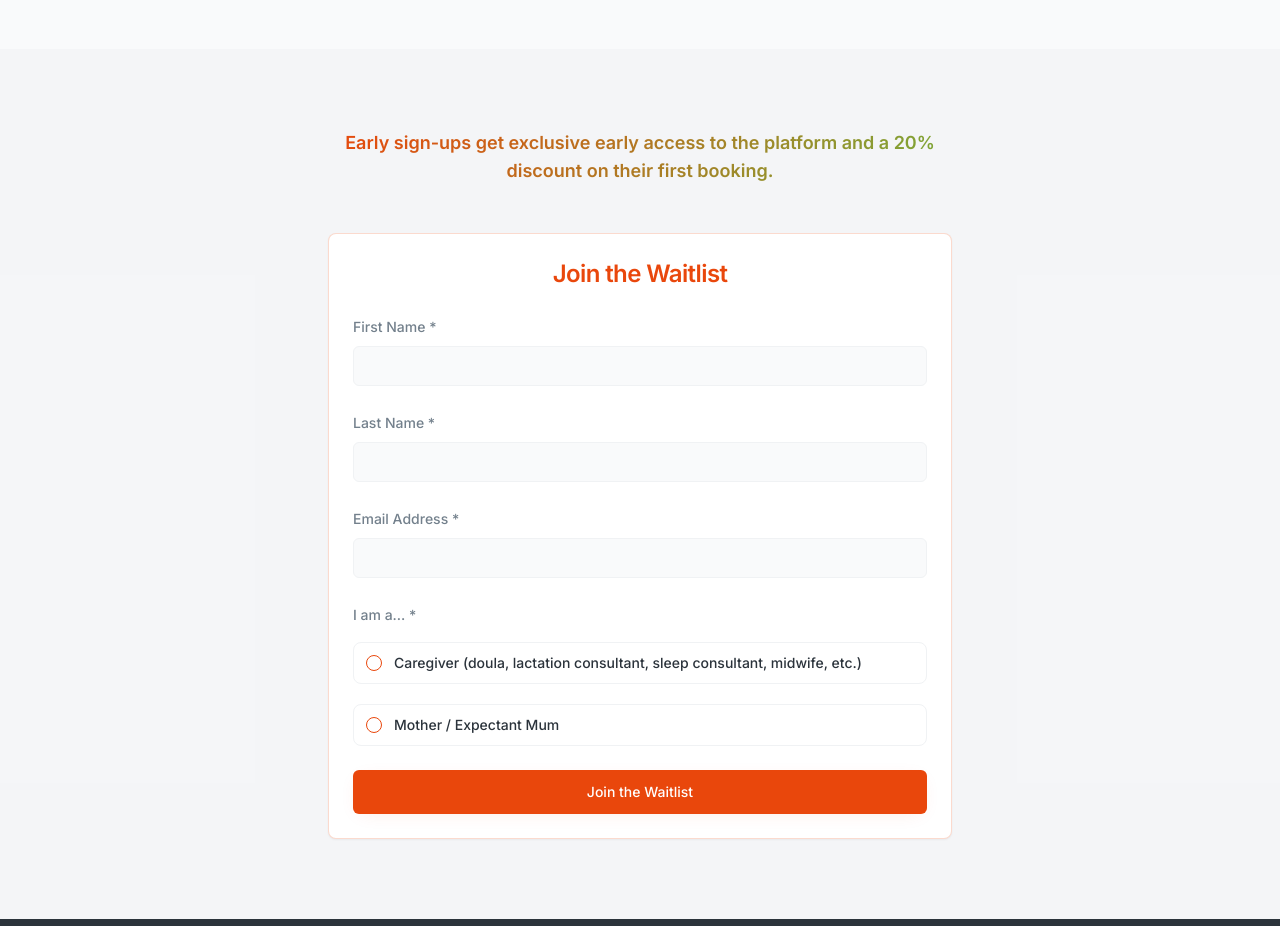
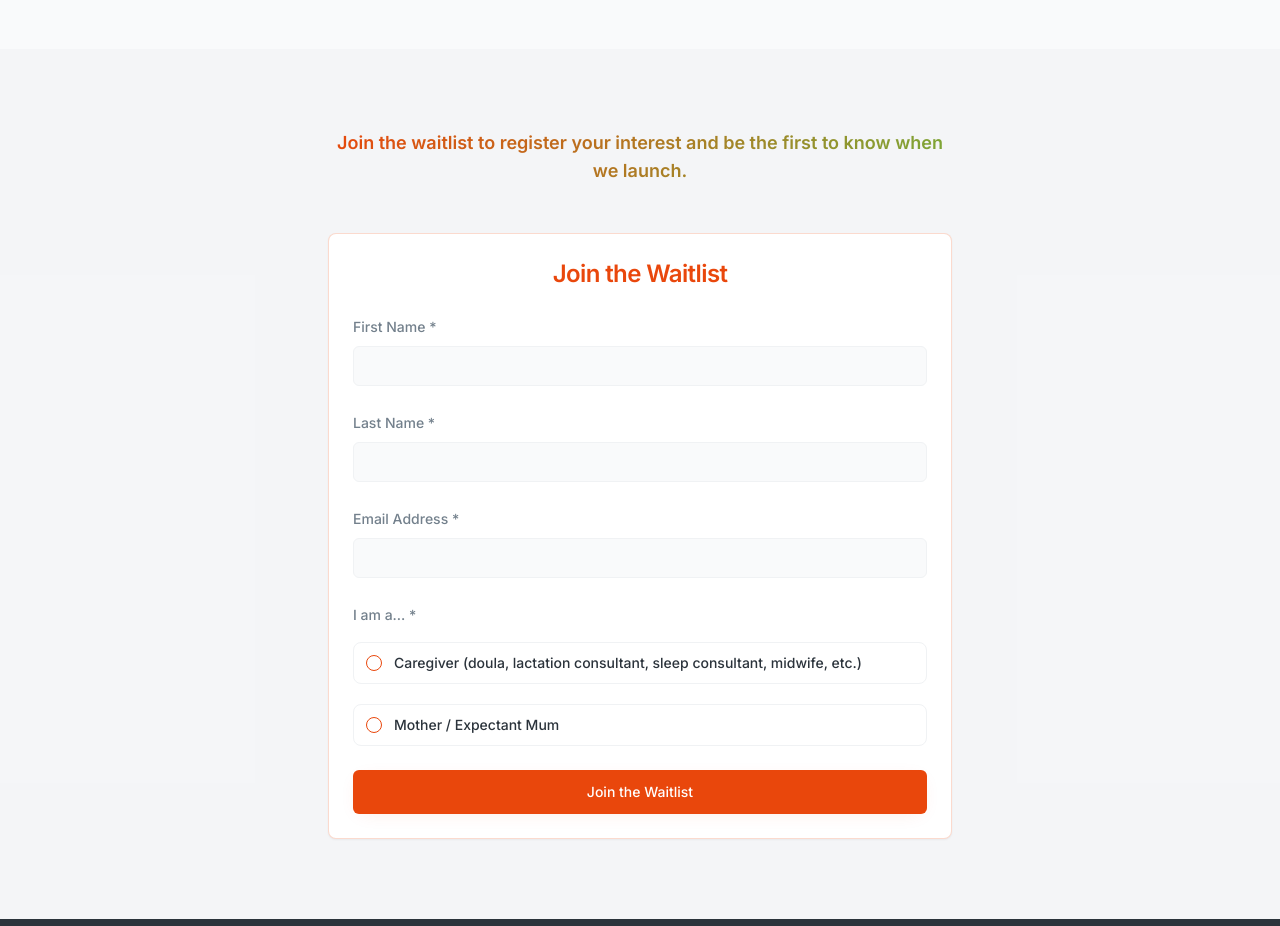
Before and after one commit to BirthRebel/birth-rebel-waitlist, a React (Vite) app: page / in a window 1280 px wide. Shown: the part 2520-3446 px from the top of the page. Built offline with nearby package versions, Linux system fonts and the light colour scheme.

Commit message:
Update waitlist form text

```diff
--- a/src/components/WaitlistForm.tsx
+++ b/src/components/WaitlistForm.tsx
@@ -104,7 +104,7 @@ export const WaitlistForm = () => {
       <div className="max-w-2xl mx-auto px-6">
         <div className="text-center mb-12">
           <p className="text-lg text-foreground bg-gradient-accent bg-clip-text text-transparent font-semibold">
-            Early sign-ups get exclusive early access to the platform and a 20% discount on their first booking.
+            Join the waitlist to register your interest and be the first to know when we launch.
           </p>
         </div>
 
```
